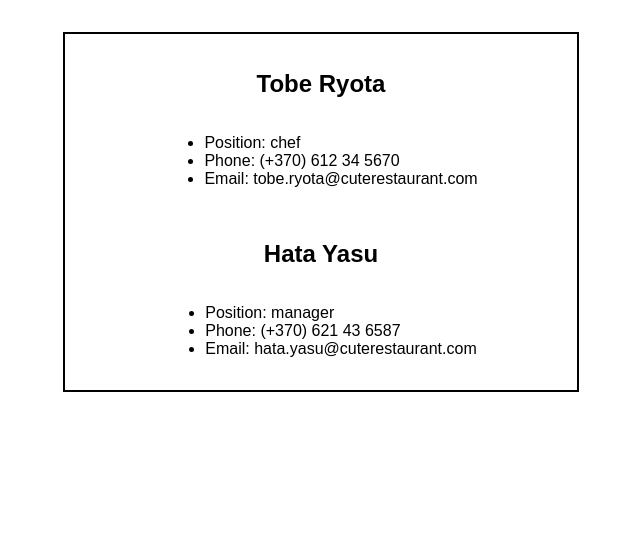
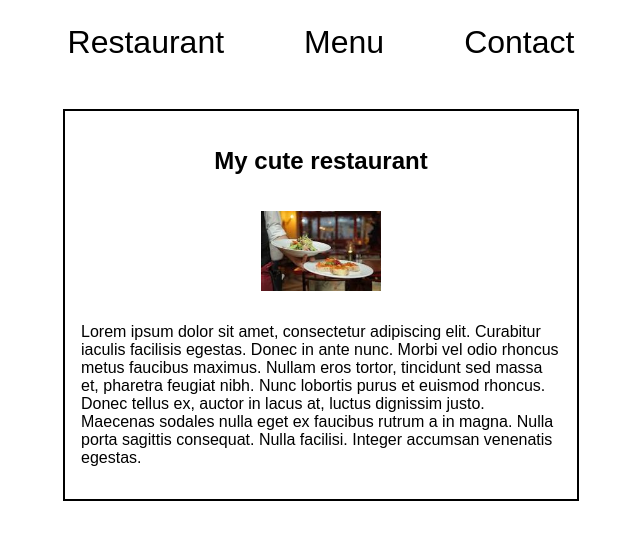
Before and after one commit to raivydassimenas/restaurant-page, a website built with webpack: page dist/index.html in a window 1280 px wide. Shown: the whole page, without its empty margins (319-959 px from the left). Built offline with nearby package versions, Linux system fonts and the light colour scheme.

Commit message:
Add tabs

```diff
--- a/src/index.js
+++ b/src/index.js
@@ -1,10 +1,44 @@
 import loadRestaurantTab from './restaurant';
 import loadMenuTab from './menu';
 import loadContactTab from './contact';
+import "./styles.css";
 
 const contentDiv = document.querySelector("#content");
+
 const restaurantDiv = loadRestaurantTab();
 const menuDiv = loadMenuTab();
 const contactDiv = loadContactTab();
 
-contentDiv.append(contactDiv);
+const menuBar = document.createElement("div");
+menuBar.classList.add("menu-bar");
+
+const restaurantButton = document.createElement("button");
+restaurantButton.innerText = "Restaurant"
+restaurantButton.addEventListener("click", e => {
+    contentDiv.innerHTML = "";
+    contentDiv.appendChild(menuBar);
+    contentDiv.appendChild(restaurantDiv);
+});
+menuBar.appendChild(restaurantButton);
+
+const menuButton = document.createElement("button");
+menuButton.innerText = "Menu"
+menuButton.addEventListener("click", e => {
+    contentDiv.innerHTML = "";
+    contentDiv.appendChild(menuBar);
+    contentDiv.appendChild(menuDiv);
+});
+menuBar.appendChild(menuButton);
+
+const contactButton = document.createElement("button");
+contactButton.innerText = "Contact"
+contactButton.addEventListener("click", e => {
+    contentDiv.innerHTML = "";
+    contentDiv.appendChild(menuBar);
+    contentDiv.appendChild(contactDiv);
+})
+menuBar.appendChild(contactButton);
+
+
+contentDiv.appendChild(menuBar);
+contentDiv.appendChild(restaurantDiv);
--- a/src/styles.css
+++ b/src/styles.css
@@ -23,3 +23,19 @@ img {
     flex-direction: column;
     align-items: center;
 }
+
+button {
+    background-color: #ffffff;
+    border: none;
+    color: #000000;
+    padding: 1rem 2rem;
+    text-align: center;
+    text-decoration: none;
+    font-size: 2rem;
+}
+
+.menu-bar {
+    display: flex;
+    justify-content: center;
+    gap: 1rem;
+}
```
Also changed, not shown: dist/main.js.
